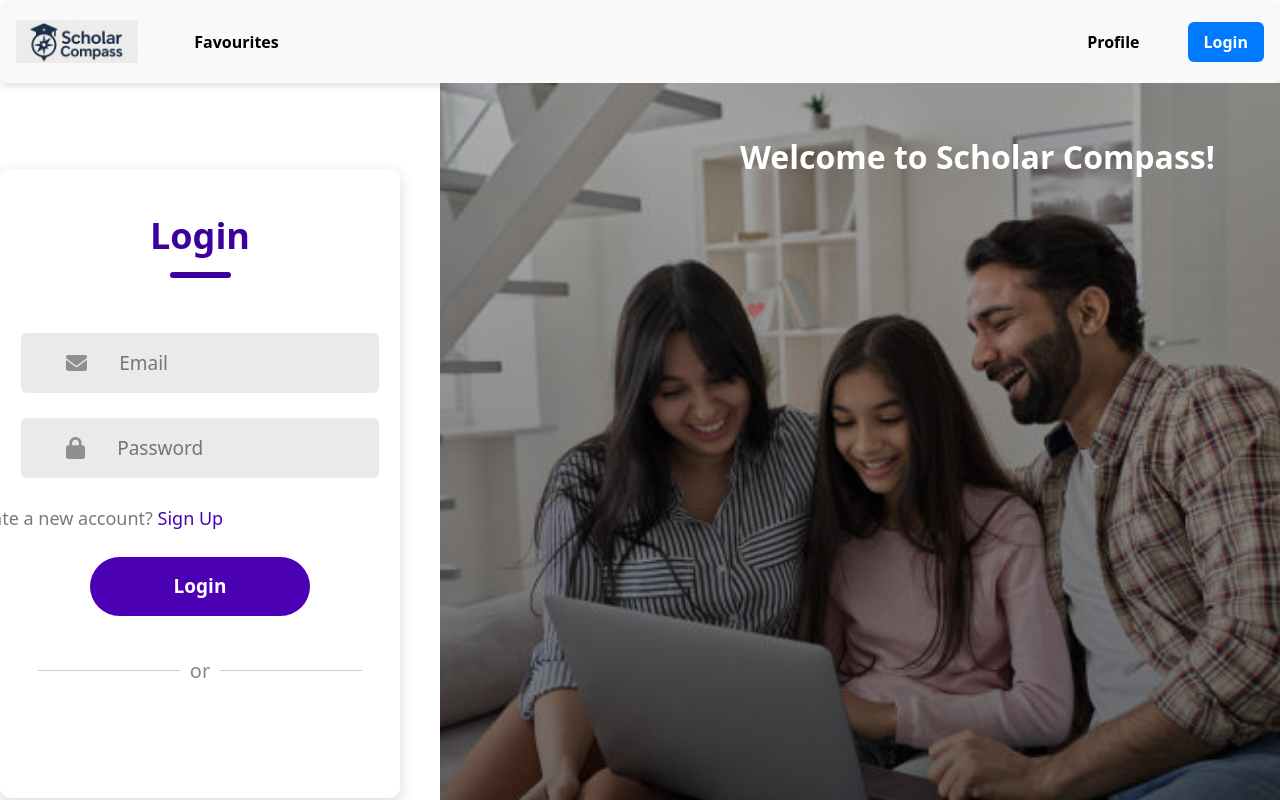
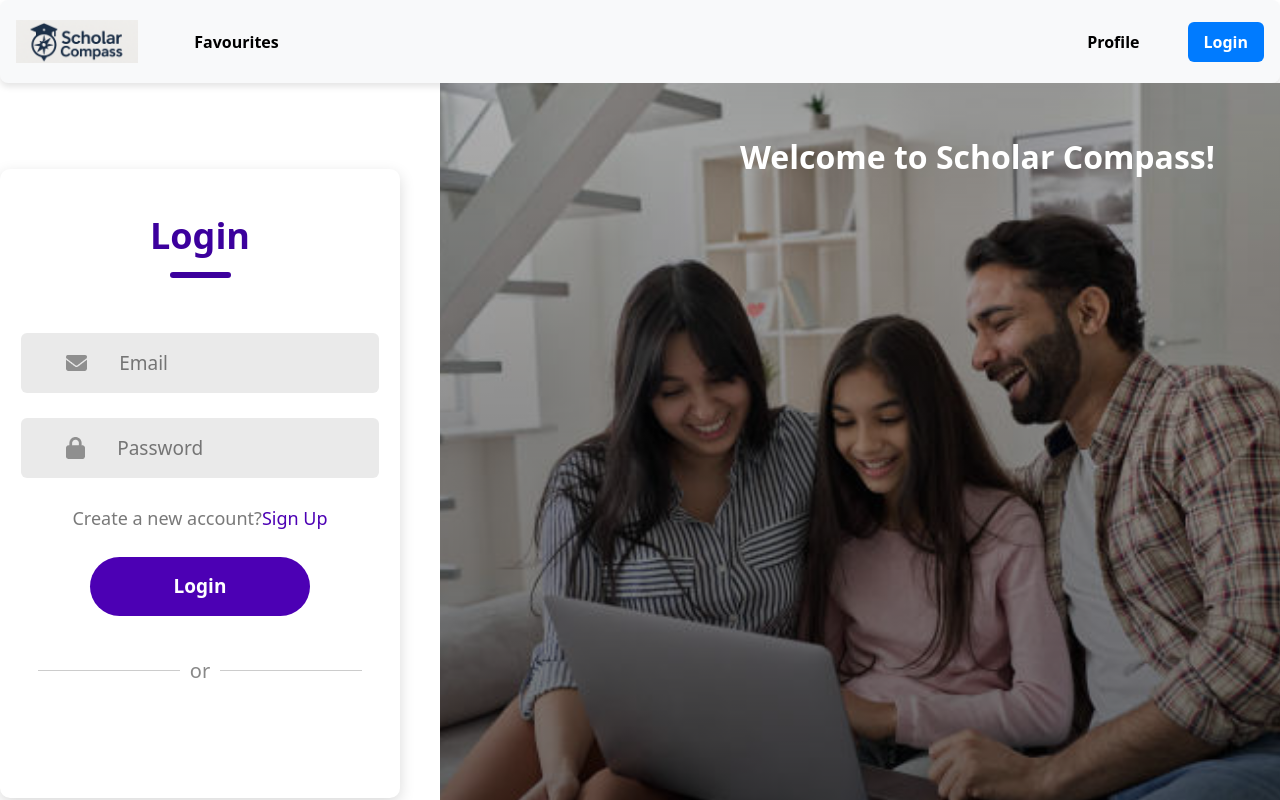
Before and after one commit to Asahu25/Scholarship-Finder, a React (Vite) app in the folder Client/: page /login in a window 1280 px wide. Built offline with nearby package versions, Linux system fonts and the light colour scheme.

Commit message:
Update LoginPage.css

```diff
--- a/Client/src/Styles/LoginPage.css
+++ b/Client/src/Styles/LoginPage.css
@@ -102,11 +102,15 @@ body{
     font-size: 19px;
 }
 
-.forgot-password{
-    padding-left: 19px;
-    margin-top: 27px;
-    color: #797979;
-    font-size: 18px;
+.forgot-password {
+  margin-top: 27px;
+  color: #797979;
+  font-size: 18px;
+
+  display: flex;
+  justify-content: center;
+  padding-left: 0;
+  margin-left: 0;
 }
 
 .forgot-password span{
```
